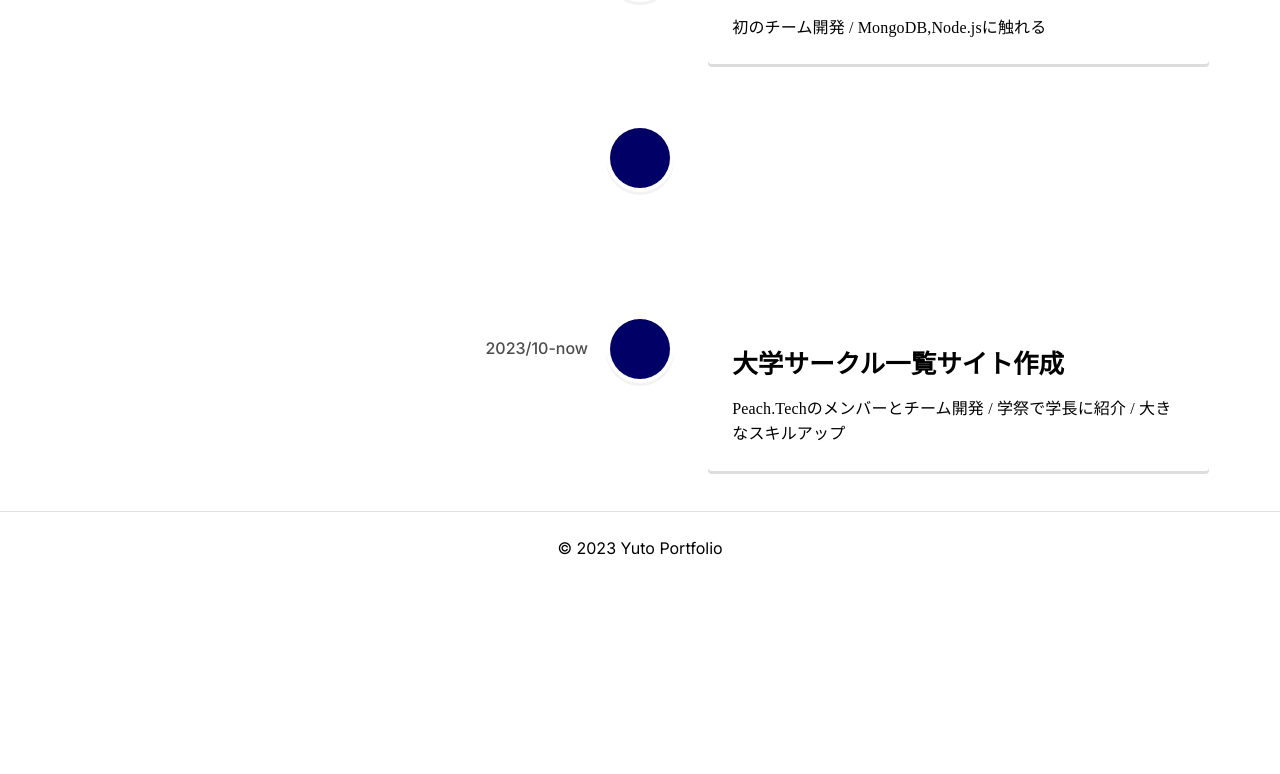
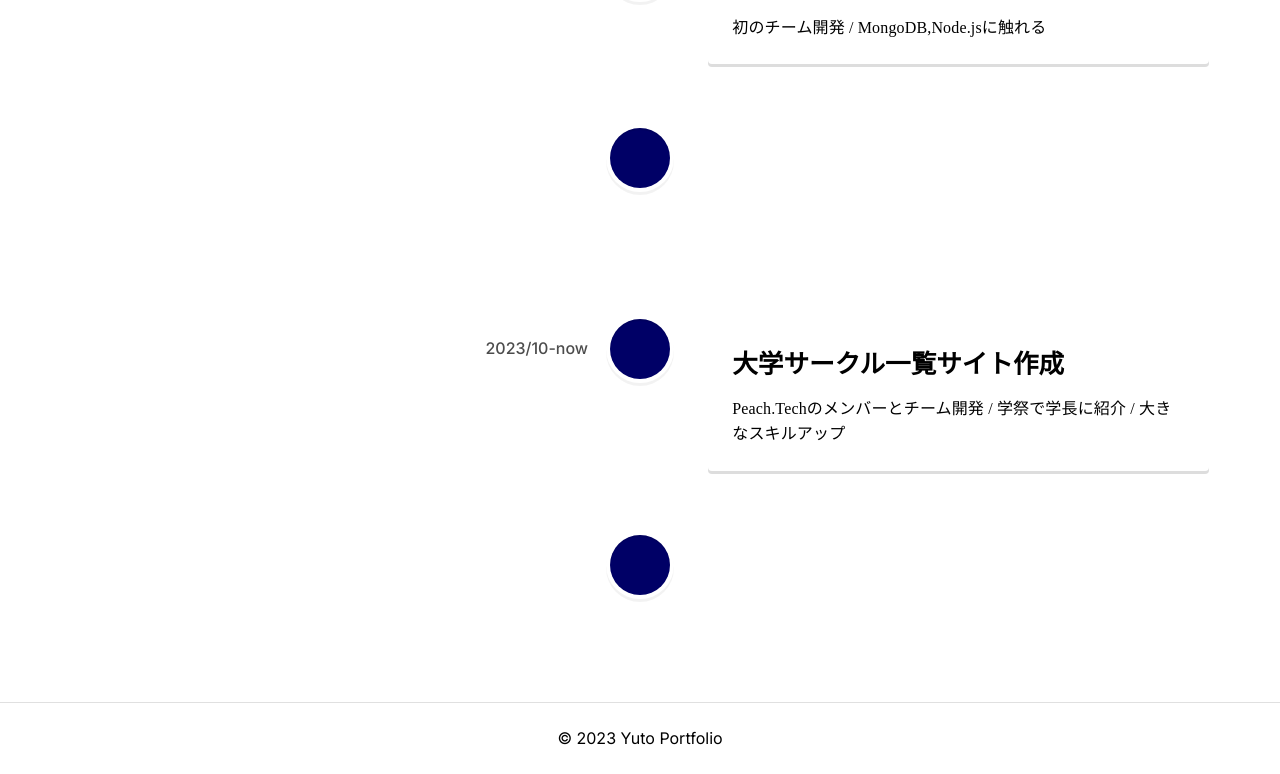
Before and after one commit to yuto99999/YUTO-Portfolio, a Next.js app: page / in a window 1280 px wide. Shown: the part 2080-2854 px from the top of the page. Before the commit the page ends 2663 px from the top, so only its background shows below. Built offline with nearby package versions, Linux system fonts and the light colour scheme.

Commit message:
タイムライン追加

```diff
--- a/app/data/TimelineList.ts
+++ b/app/data/TimelineList.ts
@@ -39,7 +39,8 @@ export const TimelineList: timeLine[] = [
   },
   {
     title: "フロントエンドに感動",
-    description: "HTML,CSSを使ったチュートリアル動画で感動 / ものづくりに目覚めエンジニアになることを決意",
+    description:
+      "HTML,CSSを使ったチュートリアル動画で感動 / ものづくりに目覚めエンジニアになることを決意",
     date: "2023/6",
   },
   {
@@ -58,6 +59,12 @@ export const TimelineList: timeLine[] = [
       "Peach.Techのメンバーとチーム開発 / 学祭で学長に紹介 / 大きなスキルアップ",
     date: "2023/10-now",
   },
+  {
+    title: "出退勤管理アプリ作成",
+    description:
+      "個人開発 / FireBase初挑戦",
+    date: "2023/12",
+  },
 ];
 
 export default TimelineList;
```
